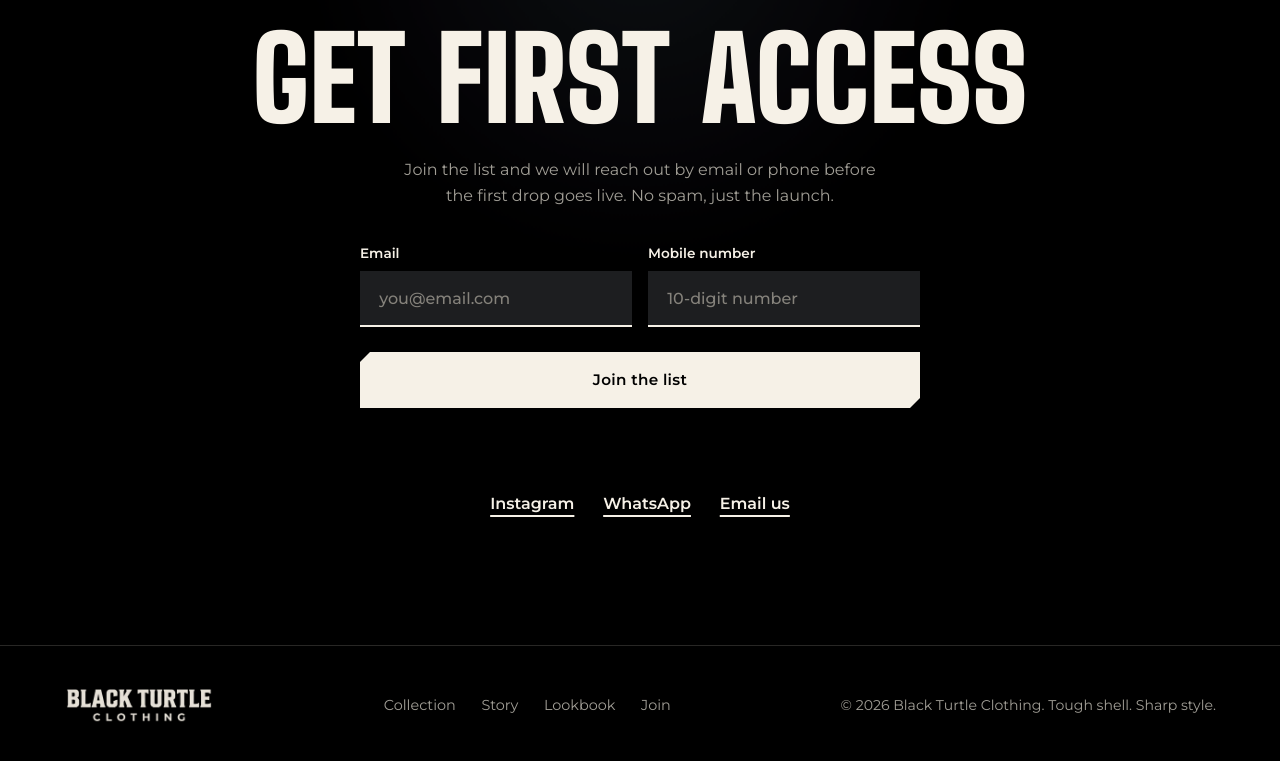
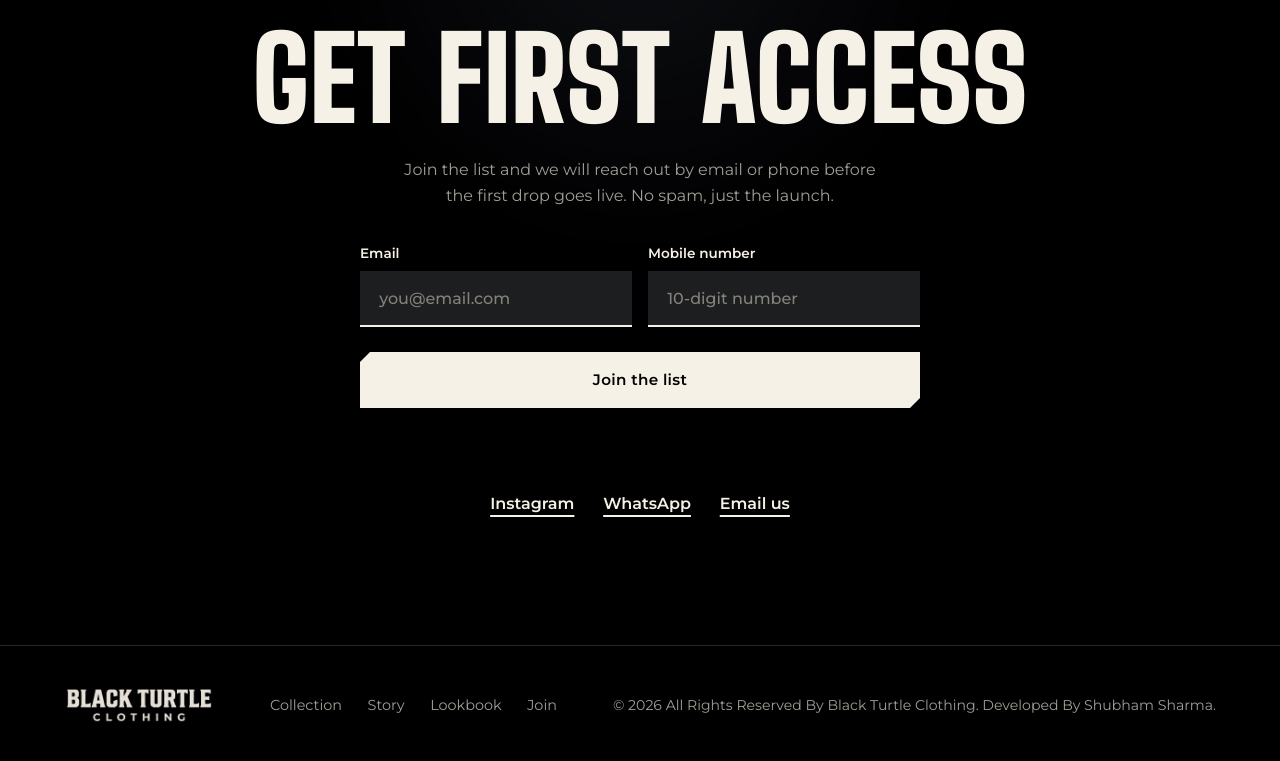
Before and after one commit to ssharma292003/black_turtle, a website: page index.html in a window 1280 px wide. Shown: the part 3847-4608 px from the top of the page. Drawn offline with Linux system fonts and the light colour scheme.

Commit message:
Update footer copyright text

```diff
--- a/index.html
+++ b/index.html
@@ -157,7 +157,7 @@
     <a href="#lookbook">Lookbook</a>
     <a href="#join">Join</a>
   </nav>
-  <p>&copy; 2026 Black Turtle Clothing. Tough shell. Sharp style.</p>
+  <p>&copy; 2026 All Rights Reserved By Black Turtle Clothing. Developed By Shubham Sharma.</p>
 </footer>
 
 <script src="script.js" defer></script>
```
